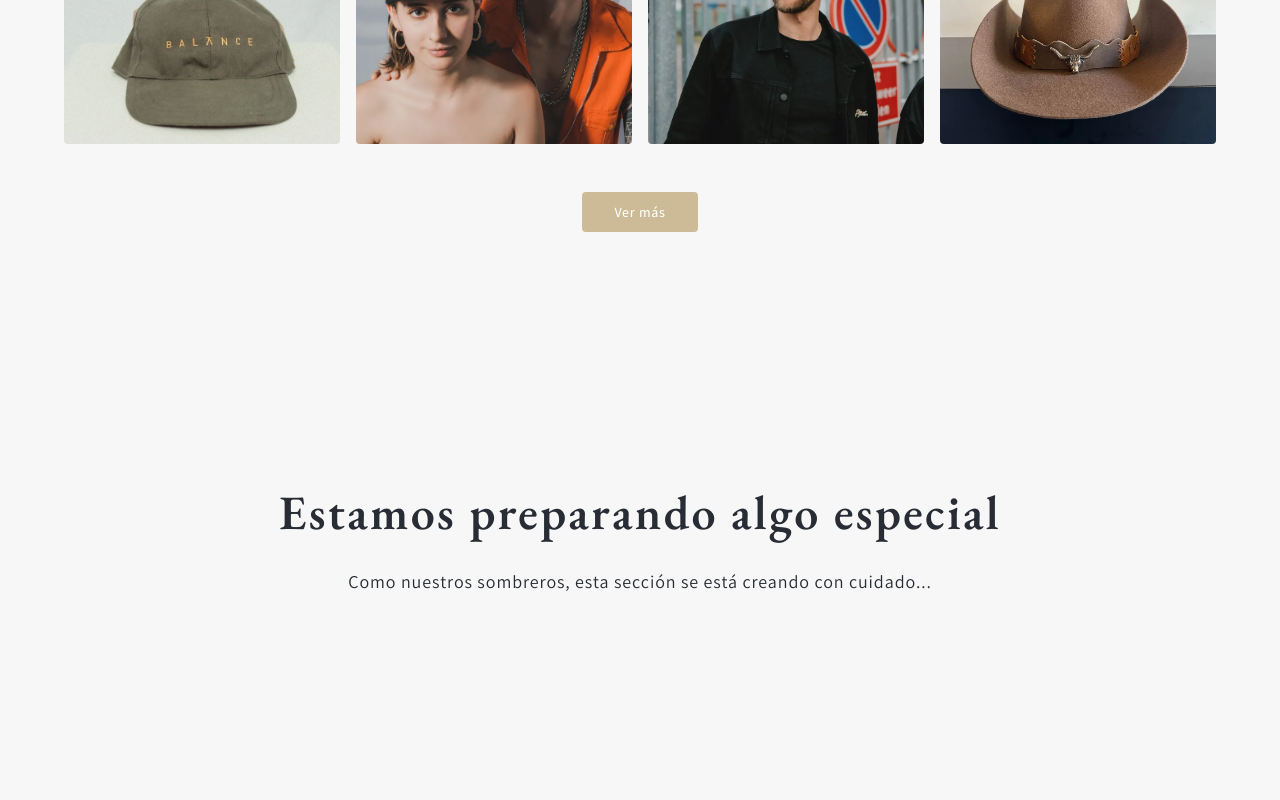
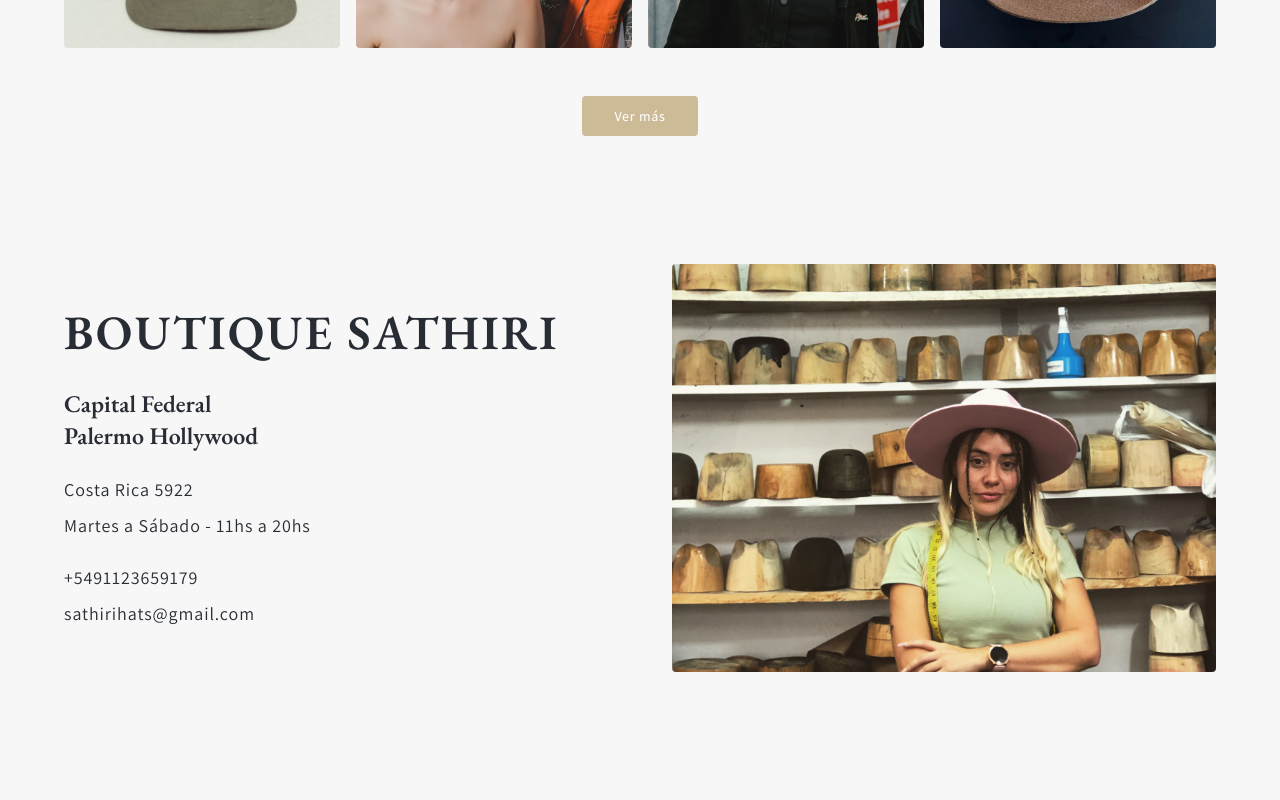
Before and after one commit to marialafont/sathiri-web, a React (Vite) app: page / in a window 1280 px wide. Shown: the part 2860-3660 px from the top of the page. Before the commit the page ends 3584 px from the top, so only its background shows below. Built offline with nearby package versions, Linux system fonts and the light colour scheme; the HTML template or start-up script is replaced by a standard one.

Commit message:
feat: Add ContactSection with boutique location and info

```diff
--- a/jsconfig.json
+++ b/jsconfig.json
@@ -3,7 +3,8 @@
     "baseUrl": ".",
     "paths": {
       "@/*": ["./src/*"]
-    }
+    },
+    "ignoreDeprecations": "6.0"
   },
   "include": ["src"],
   "exclude": ["node_modules"]
--- a/src/App.jsx
+++ b/src/App.jsx
@@ -4,6 +4,7 @@
   HeroSection,
   AboutUsSection,
   GallerySection,
+  ContactSection,
 } from './components/sections'
 
 function App() {
@@ -14,6 +15,7 @@
         <HeroSection />
         <AboutUsSection />
         <GallerySection />
+        <ContactSection />
         <main>
           <section className="bg-background flex items-center justify-center section-padding">
             <div className="main-container">
--- /dev/null
+++ b/src/components/sections/ContactSection.jsx
@@ -0,0 +1,50 @@
+import contactImage from '../../assets/images/contact.jpg'
+
+const ContactSection = () => {
+  return (
+    <section id="contacto" className="section-padding bg-background">
+      <div className="main-container">
+        <div className="grid grid-cols-1 lg:grid-cols-2 gap-8 lg:gap-16 items-center">
+          <div className="space-y-8">
+            <div className="text-center lg:text-left">
+              <h2 className="section-title mb-8">BOUTIQUE SATHIRI</h2>
+
+              <div className="space-y-6">
+                <div>
+                  <h3 className="text-xl md:text-2xl font-serif font-semibold">
+                    Capital Federal
+                  </h3>
+                  <p className="text-xl md:text-2xl font-serif font-semibold">
+                    Palermo Hollywood
+                  </p>
+                </div>
+
+                <div className="space-y-2">
+                  <p className="text">Costa Rica 5922</p>
+                  <p className="text">Martes a Sábado - 11hs a 20hs</p>
+                </div>
+
+                <div className="space-y-2">
+                  <p className="text">+5491123659179</p>
+                  <p className="text">sathirihats@gmail.com</p>
+                </div>
+              </div>
+            </div>
+          </div>
+
+          <div className="relative order-last">
+            <div className="aspect-[4/3] rounded overflow-hidden">
+              <img
+                src={contactImage}
+                alt="Boutique Sathiri en Palermo Hollywood"
+                className="w-full h-full object-cover"
+              />
+            </div>
+          </div>
+        </div>
+      </div>
+    </section>
+  )
+}
+
+export { ContactSection }
--- a/src/components/sections/gallery/GallerySection.jsx
+++ b/src/components/sections/gallery/GallerySection.jsx
@@ -30,10 +30,8 @@
   }
 
   return (
-    <section id="galeria" className="pb-16 md:pb-24 lg:pb-32 bg-background">
+    <section id="galeria" className="bg-background">
       <div className="main-container">
-        <h2 className="section-title text-center mb-12">GALERÍA</h2>
-
         <div className="grid grid-cols-2 md:grid-cols-3 lg:grid-cols-4 gap-4">
           {visibleImages.map(image => (
             <div
--- a/src/components/sections/index.js
+++ b/src/components/sections/index.js
@@ -1,3 +1,4 @@
 export * from './HeroSection'
 export * from './AboutUsSection'
 export * from './gallery'
+export * from './ContactSection'
```
Also changed, not shown: src/assets/images/contact.jpg (added).
